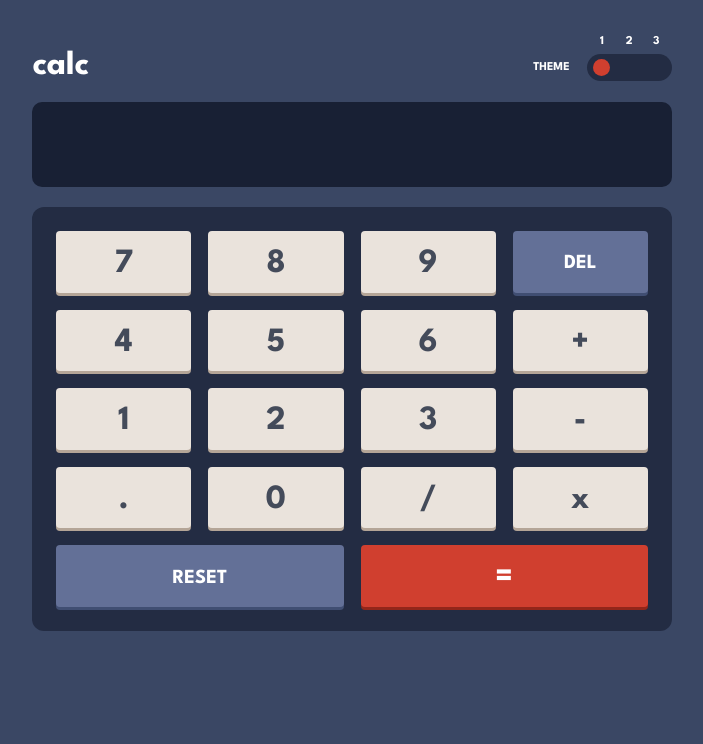
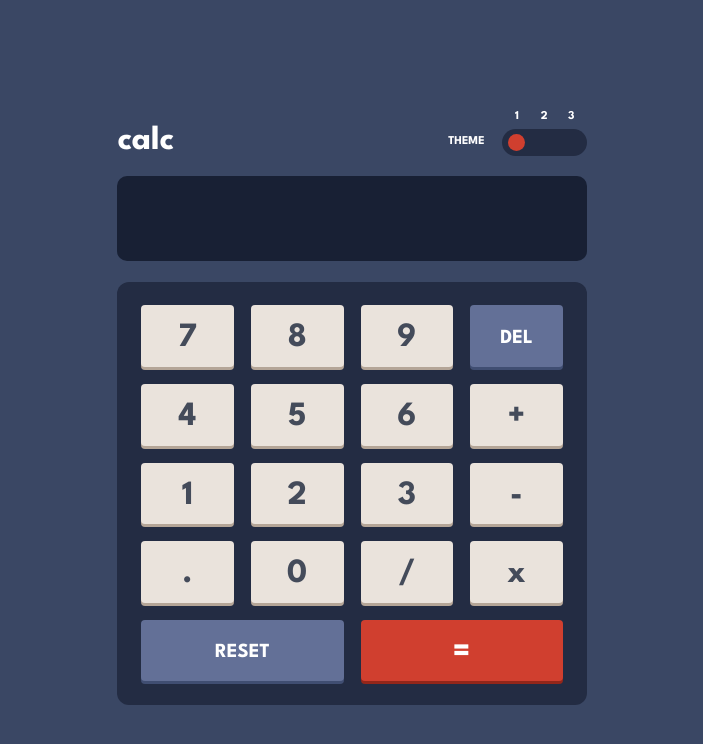
Before and after one commit to Kcalde20/fem-calculator-app, an Angular app: page / in a window 1280 px wide. Shown: the top 744 px of the page, without its empty margins (288-991 px from the left). Built offline with nearby package versions, Linux system fonts and the light colour scheme.

Commit message:
final touches

```diff
--- a/src/app/app.component.scss
+++ b/src/app/app.component.scss
@@ -2,10 +2,11 @@
     display: flex;
     flex-direction: column;
     gap: .6rem;
-    max-inline-size: 20rem;
+    max-inline-size: 15rem;
     margin-inline: auto;
     padding: .6rem;
-
+    justify-content: center;
+    block-size: 100vh;
     background-color: var(--color-background-main);
 }
 
--- a/src/app/features/display-bar/display-bar.component.scss
+++ b/src/app/features/display-bar/display-bar.component.scss
@@ -6,6 +6,7 @@
     padding-inline: .6rem;
     block-size: 2.5rem;
     border-radius: 10px;
+    overflow: hidden;
 
     background-color: var(--color-background-screen);
     color: var(--color-text);
```
